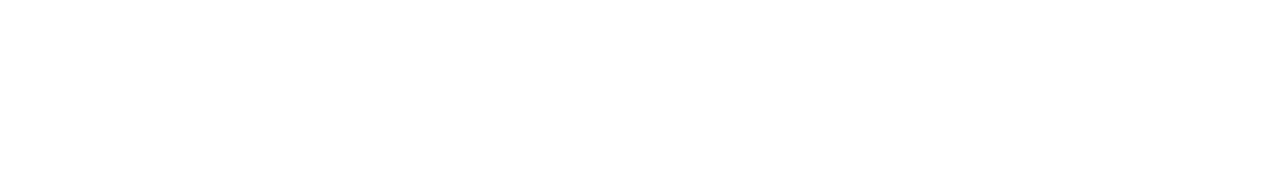
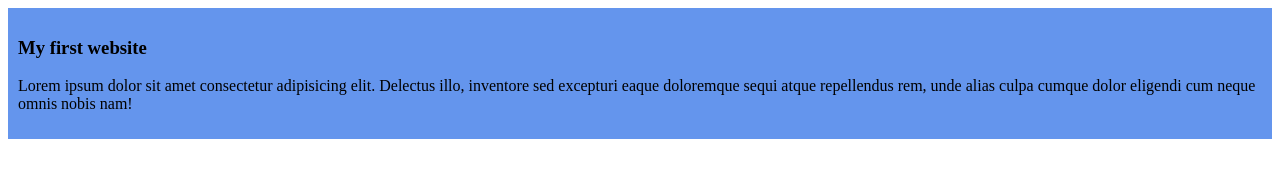
Before and after one commit to nusratalamurmy/my-simple-website, a plain HTML site: page index.html in a window 1280 px wide. Drawn offline with Linux system fonts and the light colour scheme.

Commit message:
Second Commit

```diff
--- a/index.html
+++ b/index.html
@@ -4,8 +4,16 @@
     <meta charset="UTF-8">
     <meta name="viewport" content="width=device-width, initial-scale=1.0">
     <title>My Simple Website</title>
+    <link rel="stylesheet" href="styles/blog.css"
 </head>
 <body>
+    <div>
 
+<h3> My first website</h3>
+<p>Lorem ipsum dolor sit amet consectetur adipisicing elit. Delectus illo, inventore sed excepturi eaque doloremque sequi atque repellendus rem, unde alias culpa cumque dolor eligendi cum neque omnis nobis nam!</p>
+
+
+
+    </div>
 </body>
 </html>
--- /dev/null
+++ b/styles/blog.css
@@ -0,0 +1,5 @@
+div{
+
+    background-color: cornflowerblue;
+    padding: 10px;
+}
```
